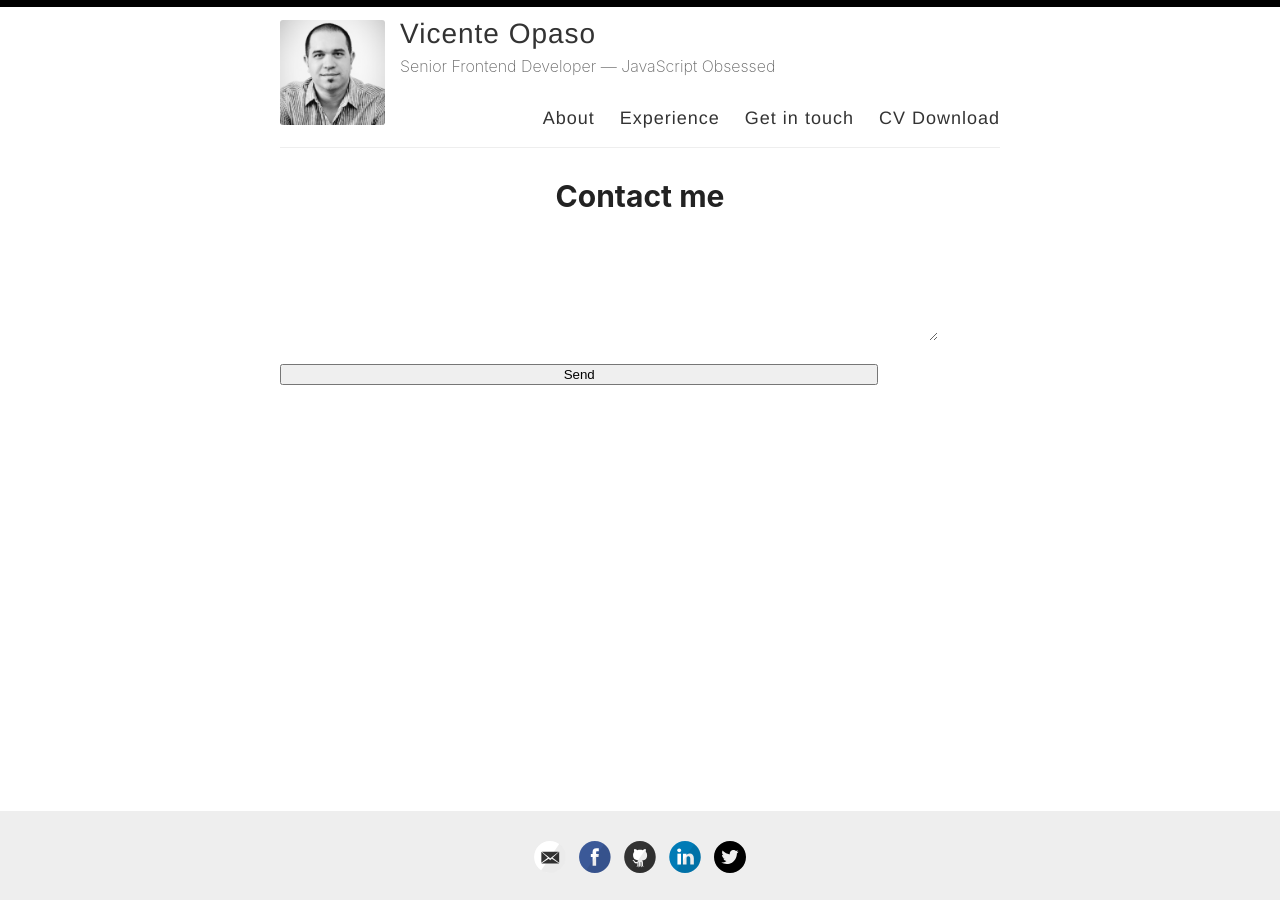
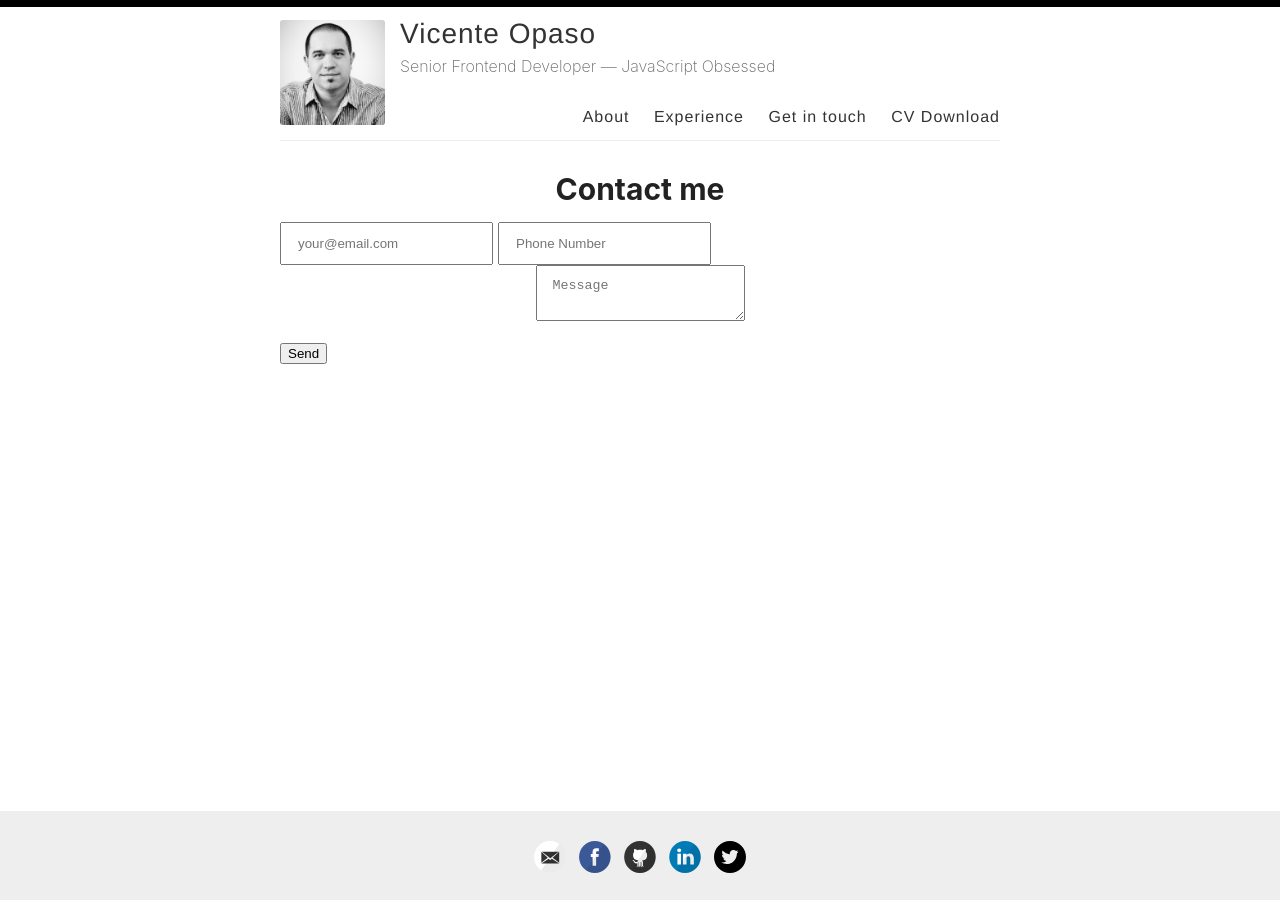
Before and after one commit to vicenteopaso/vicenteopaso, a Jekyll site: the page built from _pages/contact.md, in a window 1280 px wide. Built offline with Jekyll 4.4.1, drawn with Linux system fonts in a browser that asks for light colours.

Commit message:
Update _custom.scss

```diff
--- a/_sass/_custom.scss
+++ b/_sass/_custom.scss
@@ -70,23 +70,23 @@ hr {
   form {
     input, textarea {
       padding: 0.75rem 1rem;
-      width: 18rem;
-      color: rgba(255, 255, 255, 0.7);
-      background-color: rgba(255, 255, 255, 0.08);
-      border-color: rgba(255, 255, 255, 0.2);
-      border-style: solid;
-      border-width: 1px;
+      // width: 18rem;
+      // color: rgba(255, 255, 255, 0.7);
+      // background-color: rgba(255, 255, 255, 0.08);
+      // border-color: rgba(255, 255, 255, 0.2);
+      // border-style: solid;
+      // border-width: 1px;
       transition: color 0.2s, background-color 0.2s, border-color 0.2s;
 
       &:hover {
-        color: rgba(255, 255, 255, 0.8);
+        // color: rgba(255, 255, 255, 0.8);
         text-decoration: none;
-        background-color: rgba(255, 255, 255, 0.2);
-        border-color: rgba(255, 255, 255, 0.3);
+        // background-color: rgba(255, 255, 255, 0.2);
+        // border-color: rgba(255, 255, 255, 0.3);
       }
 
       &::placeholder {
-        color: rgba(255, 255, 255, 0.7);
+        // color: rgba(255, 255, 255, 0.7);
       }
 
       &:focus-visible {
@@ -95,25 +95,25 @@ hr {
     }
 
     input {
-      width: 18rem;
-      margin: 0 0.5rem 1rem 0.5rem;
+      // width: 18rem;
+      // margin: 0 0.5rem 1rem 0.5rem;
     }
 
     textarea {
       display: block;
-      width: 37.4rem;
+      // width: 37.4rem;
       margin: 0 auto 1rem auto;
     }
 
     button {
-      width: 37.4rem;
+      // width: 37.4rem;
       margin-right: auto;
       margin-left: auto;
     }
   }
 }
 header.masthead {
-  padding-bottom: 13px;
+  padding-bottom: 10px;
   a.site-avatar {
     height: 105px;
     width: 105px;
@@ -128,4 +128,7 @@ header.masthead {
     }
     p { margin-top: 5px; }
   }
+  nav {
+    font-size: 16px;
+  }
 }
```
